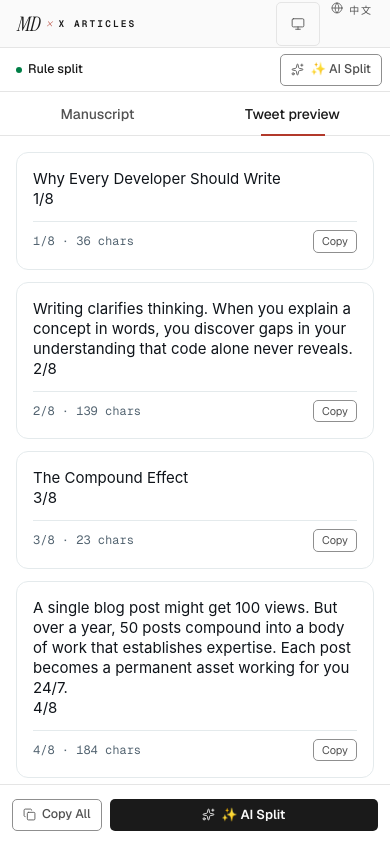
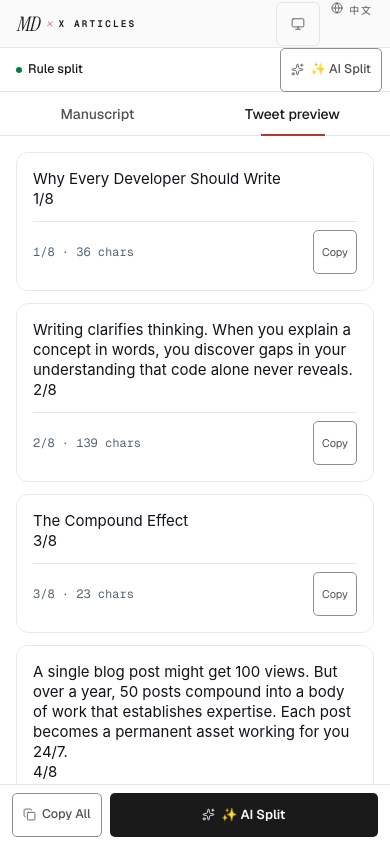
Before and after one commit to echoVic/x-article-md, a Next.js app: page /thread in a window 390 px wide. Both pictures are taken after a click on the tab "Tweet preview". Shown: the top 844 px of the page. Built offline with nearby package versions, Linux system fonts and the light colour scheme.

Commit message:
fix(thread): 手机端可点元素全部 ≥44px
- 工具栏/底部操作栏按钮手机端 min-height 44
- 推文卡片「复制」按钮 min 44×44
- 实测手机端 <44px 可点元素数量：0

```diff
--- a/app/globals.css
+++ b/app/globals.css
@@ -132,6 +132,13 @@
   .workbench .thread-input {
     font-size: 12.5px !important;
     line-height: 20px !important;
+  }
+  /* Thread touch floor: toolbar buttons, bottom bar and per-card copy ≥44px */
+  .wb-toolbar button,
+  .wb-mobile-actions button,
+  .thread-copy-btn {
+    min-height: 44px;
+    min-width: 44px;
   }
 }
 
--- a/components/thread-page.tsx
+++ b/components/thread-page.tsx
@@ -297,7 +297,7 @@ export default function ThreadPage() {
                       <button
                         type="button"
                         onClick={() => copyTweet(tweet, i)}
-                        className="rounded-[var(--radius-sm)] border border-[var(--border-struct)] px-2 py-0.5 text-[11px] text-[var(--muted)] transition-opacity hover:text-[var(--fg)] md:opacity-0 md:group-hover:opacity-100"
+                        className="thread-copy-btn rounded-[var(--radius-sm)] border border-[var(--border-struct)] px-2 py-0.5 text-[11px] text-[var(--muted)] transition-opacity hover:text-[var(--fg)] md:opacity-0 md:group-hover:opacity-100"
                         aria-label={copied === i ? t.threadCopied : t.threadCopy}
                       >
                         {copied === i ? (
@@ -321,7 +321,7 @@ export default function ThreadPage() {
       {/* ═══ Mobile bottom action bar — 60px ═══ */}
       {!isDesktop && (
         <div
-          className="flex h-[60px] shrink-0 items-center gap-2 border-t px-3"
+          className="wb-mobile-actions flex h-[60px] shrink-0 items-center gap-2 border-t px-3"
           style={{ borderColor: "var(--border)", background: "var(--surface)" }}
         >
           <button type="button" onClick={copyAll} className={ghostBtn}>
```
